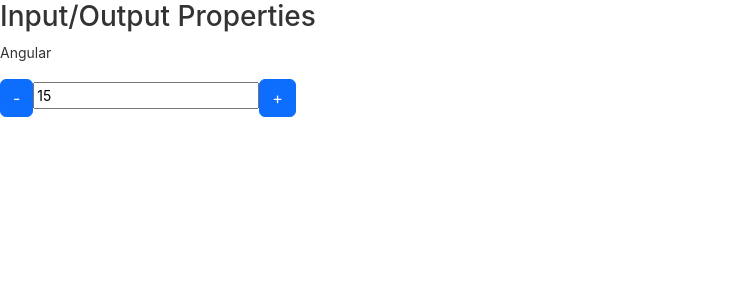
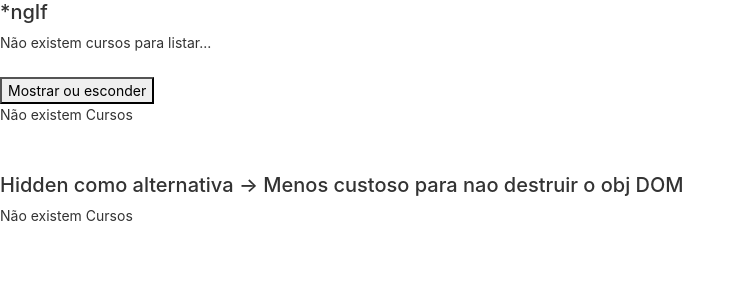
Before and after one commit to apazze/angular-spike, an Angular app in the folder angular/: page / in a window 1280 px wide. Shown: the top 300 px of the page, without its empty margins (0-745 px from the left). Built offline with nearby package versions, Linux system fonts and the light colour scheme.

Commit message:
Diretiva *ngIf

```diff
--- a/angular/src/app/app.component.html
+++ b/angular/src/app/app.component.html
@@ -491,8 +491,11 @@
 <!-- * * * * * * * * * * End of Placeholder * * * * * * * * * * * -->
 <!-- * * * * * * * * * * * * * * * * * * * * * * * * * * * * * * * -->
 
-<app-data-binding></app-data-binding>
+<!-- <app-data-binding></app-data-binding> -->
 
 <!-- <app-ciclo [valorInicial]="valor" *ngIf="!deletarCiclo"></app-ciclo>
 <button (click)="mudarValor()">Mudar valor</button>
 <button (click)="destruirCiclo()">Destruir Ciclo</button> -->
+
+
+<app-diretiva-ng-if></app-diretiva-ng-if>
--- a/angular/src/app/app.module.ts
+++ b/angular/src/app/app.module.ts
@@ -10,13 +10,14 @@ import { FormsModule } from '@angular/forms';
 import { InputPropertyComponent } from './input-property/input-property.component';
 import { OutputPropertyComponent } from './output-property/output-property.component';
 import { CicloComponent } from './ciclo/ciclo.component';
+import { DiretivaNgIfComponent } from './diretiva-ng-if/diretiva-ng-if.component';
 
 @NgModule({ //Decorator ou anotação da classe que é um módulo e que agrupa e organiza componentes, services, etc... de uma determinado pacote ou feature
   declarations: [ // declarations, imports, providers, bootstrap são metadados
     AppComponent, // em declarations é declarado os componentes, diretivas e pipes do módulo
     MeuPrimeiroComponenteComponent,
     DataBindingComponent,
-    InputPropertyComponent, OutputPropertyComponent, CicloComponent //expor o componente para outras classes
+    InputPropertyComponent, OutputPropertyComponent, CicloComponent, DiretivaNgIfComponent //expor o componente para outras classes
   ],
   imports: [
     BrowserModule, // módulos externos que serão importados nos componentes ou neste módulo
--- /dev/null
+++ b/angular/src/app/diretiva-ng-if/diretiva-ng-if.component.html
@@ -0,0 +1,19 @@
+<h5>*ngIf</h5>
+
+<div *ngIf="cursos.length > 0">Lista de cursos aqui:</div>
+<div *ngIf="cursos.length == 0">Não existem cursos para listar...</div>
+
+<br>
+
+<button (click)="onMostrarCursos()">Mostrar ou esconder</button>
+
+
+<div *ngIf="mostrarCursos">Frase</div>
+<div *ngIf="!mostrarCursos">Não existem Cursos</div>
+<br><br>
+
+<h5>Hidden como alternativa -> Menos custoso para nao destruir o obj DOM</h5>
+
+
+<div [hidden]="!mostrarCursos">Frase</div>
+<div [hidden]="mostrarCursos">Não existem Cursos</div>
--- /dev/null
+++ b/angular/src/app/diretiva-ng-if/diretiva-ng-if.component.ts
@@ -0,0 +1,18 @@
+import { Component } from '@angular/core';
+
+@Component({
+  selector: 'app-diretiva-ng-if',
+  templateUrl: './diretiva-ng-if.component.html',
+  styleUrls: ['./diretiva-ng-if.component.css']
+})
+export class DiretivaNgIfComponent {
+
+  cursos: string[] = [];
+
+  mostrarCursos: boolean = false;
+
+  onMostrarCursos() {
+    this.mostrarCursos = !this.mostrarCursos;
+  }
+
+}
```
Also changed, not shown: angular/src/app/diretiva-ng-if/diretiva-ng-if.component.css (added), 1 other file (tests, documents, lock files or other folders).
